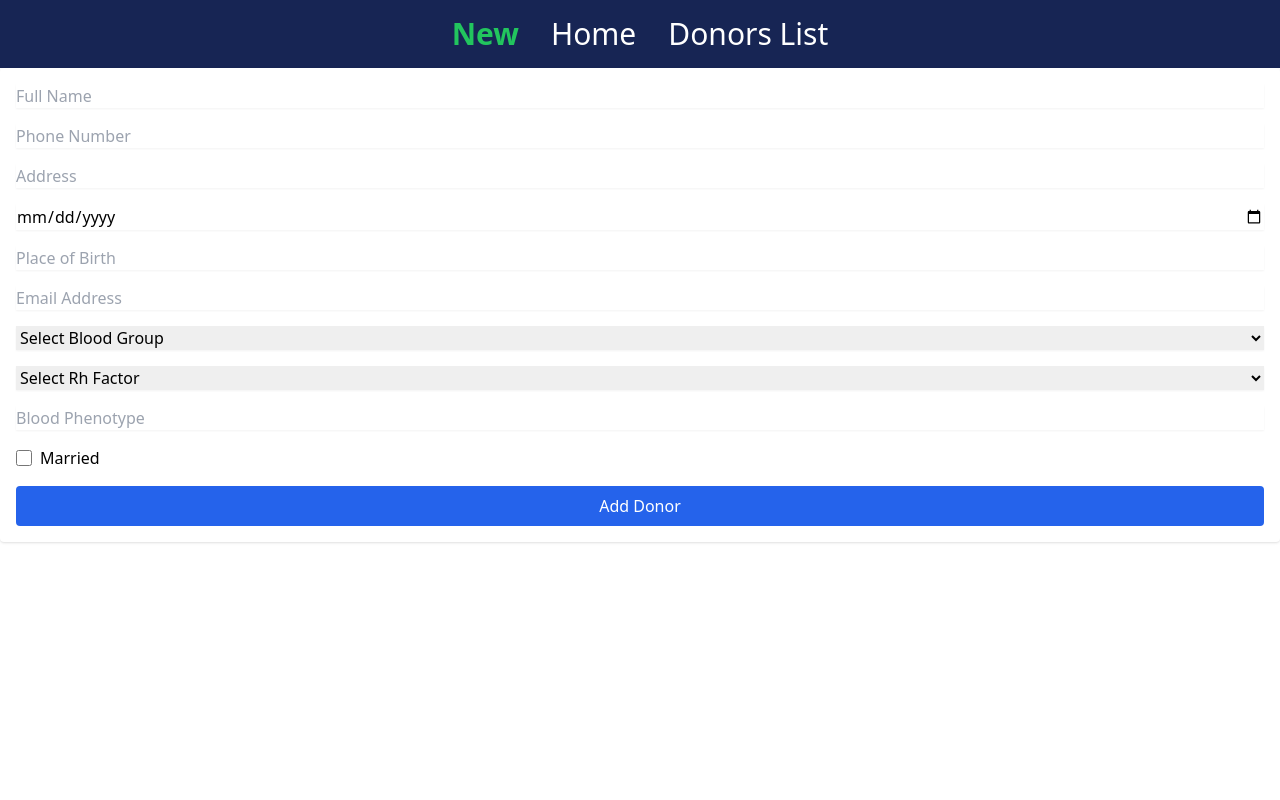
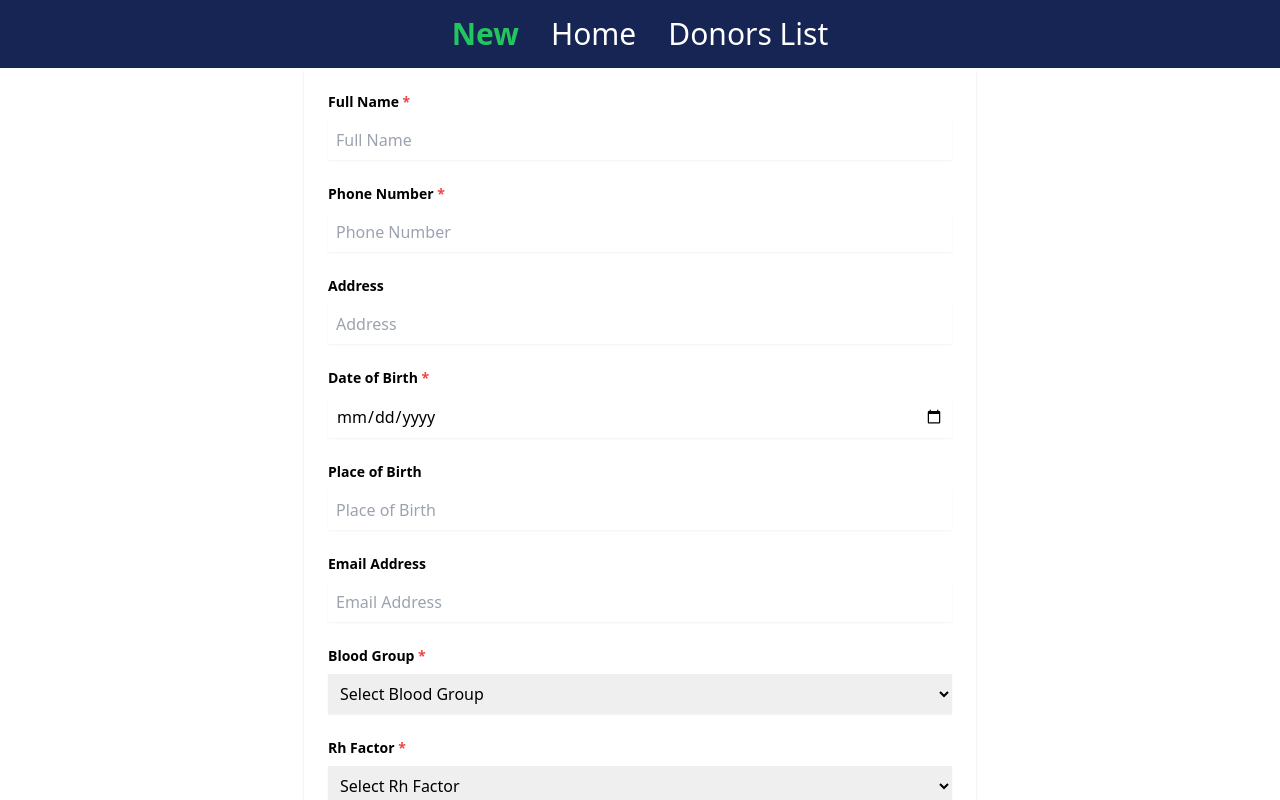
Before and after one commit to loairebouh/Ahyaha, a React (Vite) app: page /add-donor in a window 1280 px wide. Shown: the top 800 px of the page. Built offline with nearby package versions, Linux system fonts and the light colour scheme.

Commit message:
refactor (add donor form) make the necessary info required

```diff
--- a/src/components/AddDonorForm.tsx
+++ b/src/components/AddDonorForm.tsx
@@ -78,62 +78,94 @@ const AddDonorForm: React.FC = () => {
 			)}
 			<form
 				onSubmit={handleSubmit}
-				className="p-4 bg-white shadow rounded space-y-4"
+				className="p-6 bg-white shadow rounded space-y-6 max-w-2xl mx-auto"
 			>
 				{/* Form Inputs */}
+				<div className="flex flex-col">
+					<label className="font-semibold text-sm">
+						Full Name <span className="text-red-500">*</span>
+					</label>
 					<input
 						name="fullName"
 						type="text"
 						placeholder="Full Name"
 						value={form.fullName}
 						onChange={handleInputChange}
-					className="block w-full border-gray-300 rounded-md shadow-sm"
+						required
+						className="block w-full border-gray-300 rounded-md shadow-sm p-2 mt-2"
 					/>
+				</div>
+				<div className="flex flex-col">
+					<label className="font-semibold text-sm">
+						Phone Number <span className="text-red-500">*</span>
+					</label>
 					<input
 						name="phoneNumber"
 						type="tel"
 						placeholder="Phone Number"
 						value={form.phoneNumber}
 						onChange={handleInputChange}
-					className="block w-full border-gray-300 rounded-md shadow-sm"
+						required
+						className="block w-full border-gray-300 rounded-md shadow-sm p-2 mt-2"
 					/>
+				</div>
+				<div className="flex flex-col">
+					<label className="font-semibold text-sm">Address</label>
 					<input
 						name="address"
 						type="text"
 						placeholder="Address"
 						value={form.address}
 						onChange={handleInputChange}
-					className="block w-full border-gray-300 rounded-md shadow-sm"
+						className="block w-full border-gray-300 rounded-md shadow-sm p-2 mt-2"
 					/>
+				</div>
+				<div className="flex flex-col">
+					<label className="font-semibold text-sm">
+						Date of Birth <span className="text-red-500">*</span>
+					</label>
 					<input
 						name="dateOfBirth"
 						type="date"
 						placeholder="Date of Birth"
 						value={form.dateOfBirth}
 						onChange={handleInputChange}
-					className="block w-full border-gray-300 rounded-md shadow-sm"
+						required
+						className="block w-full border-gray-300 rounded-md shadow-sm p-2 mt-2"
 					/>
+				</div>
+				<div className="flex flex-col">
+					<label className="font-semibold text-sm">Place of Birth</label>
 					<input
 						name="placeOfBirth"
 						type="text"
 						placeholder="Place of Birth"
 						value={form.placeOfBirth}
 						onChange={handleInputChange}
-					className="block w-full border-gray-300 rounded-md shadow-sm"
+						className="block w-full border-gray-300 rounded-md shadow-sm p-2 mt-2"
 					/>
+				</div>
+				<div className="flex flex-col">
+					<label className="font-semibold text-sm">Email Address</label>
 					<input
 						name="email"
 						type="email"
 						placeholder="Email Address"
 						value={form.email}
 						onChange={handleInputChange}
-					className="block w-full border-gray-300 rounded-md shadow-sm"
+						className="block w-full border-gray-300 rounded-md shadow-sm p-2 mt-2"
 					/>
+				</div>
+				<div className="flex flex-col">
+					<label className="font-semibold text-sm">
+						Blood Group <span className="text-red-500">*</span>
+					</label>
 					<select
 						name="bloodGroup"
 						value={form.bloodGroup}
 						onChange={handleInputChange}
-					className="block w-full border-gray-300 rounded-md shadow-sm"
+						required
+						className="block w-full border-gray-300 rounded-md shadow-sm p-2 mt-2"
 					>
 						<option value="">Select Blood Group</option>
 						<option value="A">A</option>
@@ -141,25 +173,35 @@ const AddDonorForm: React.FC = () => {
 						<option value="AB">AB</option>
 						<option value="O">O</option>
 					</select>
+				</div>
+				<div className="flex flex-col">
+					<label className="font-semibold text-sm">
+						Rh Factor <span className="text-red-500">*</span>
+					</label>
 					<select
 						name="rhFactor"
 						value={form.rhFactor}
 						onChange={handleInputChange}
-					className="block w-full border-gray-300 rounded-md shadow-sm"
+						required
+						className="block w-full border-gray-300 rounded-md shadow-sm p-2 mt-2"
 					>
 						<option value="">Select Rh Factor</option>
 						<option value="+">+</option>
 						<option value="-">-</option>
 					</select>
+				</div>
+				<div className="flex flex-col">
+					<label className="font-semibold text-sm">Blood Phenotype</label>
 					<input
 						name="phenotype"
 						type="text"
 						placeholder="Blood Phenotype"
 						value={form.phenotype}
 						onChange={handleInputChange}
-					className="block w-full border-gray-300 rounded-md shadow-sm"
+						className="block w-full border-gray-300 rounded-md shadow-sm p-2 mt-2"
 					/>
-				<label className="flex items-center space-x-2">
+				</div>
+				<div className="flex items-center space-x-2">
 					<input
 						name="marriedStatus"
 						type="checkbox"
@@ -167,11 +209,11 @@ const AddDonorForm: React.FC = () => {
 						onChange={handleInputChange}
 						className="h-4 w-4 text-blue-600"
 					/>
-					<span>Married</span>
-				</label>
+					<span className="text-sm">Married</span>
+				</div>
 				<button
 					type="submit"
-					className="w-full bg-blue-600 text-white py-2 rounded"
+					className="w-full bg-blue-600 text-white py-3 rounded-lg mt-4"
 				>
 					Add Donor
 				</button>
--- a/src/components/DonorList.tsx
+++ b/src/components/DonorList.tsx
@@ -1,6 +1,6 @@
 import React, { useEffect, useState } from "react";
-import { db } from "../database/db";
 import { Donor } from "../types/donor";
+import NavBar from "../components/NavBar";
 
 const DonorList: React.FC = () => {
 	const [donors, setDonors] = useState<Donor[]>([]);
@@ -9,24 +9,48 @@ const DonorList: React.FC = () => {
 	const [editingDonor, setEditingDonor] = useState<Donor | null>(null);
 
 	useEffect(() => {
-		const fetchDonors = async () => {
-			const allDonors = await db.donors.toArray();
-			setDonors(allDonors);
+		// Load donors from localStorage
+		const storedDonors = JSON.parse(localStorage.getItem("donors") || "[]");
+		setDonors(storedDonors);
+	}, []);
+
+	// Handle deleting a donor with confirmation
+	const handleDelete = (id: number) => {
+		const confirmation = window.prompt(
+			"Type 'delete' to confirm the deletion of this donor."
+		);
+
+		if (confirmation?.toLowerCase() === "delete") {
+			// Filter out the donor by ID
+			const updatedDonors = donors.filter((donor) => donor.id !== id);
+
+			// Update localStorage with the new donors list
+			localStorage.setItem("donors", JSON.stringify(updatedDonors));
+			setDonors(updatedDonors); // Update the state with the filtered list
+		} else {
+			alert("Deletion cancelled. Type 'delete' to confirm.");
+		}
 	};
-		fetchDonors();
-	}, []);
 
 	const handleInputChange = (
 		e: React.ChangeEvent<HTMLInputElement | HTMLSelectElement>
 	) => {
-		const { name, value } = e.target;
-		setEditingDonor((prev) => (prev ? { ...prev, [name]: value } : null));
+		const { name, value, type } = e.target;
+		const checked =
+			type === "checkbox" ? (e.target as HTMLInputElement).checked : undefined;
+
+		setEditingDonor((prev) =>
+			prev ? { ...prev, [name]: type === "checkbox" ? checked : value } : null
+		);
 	};
 
-	const handleEditSave = async () => {
+	const handleEditSave = () => {
 		if (editingDonor) {
-			await db.donors.update(editingDonor.id, editingDonor);
-			const updatedDonors = await db.donors.toArray();
+			// Save updated donor data in localStorage
+			const updatedDonors = donors.map((donor) =>
+				donor.id === editingDonor.id ? editingDonor : donor
+			);
+			localStorage.setItem("donors", JSON.stringify(updatedDonors));
 			setDonors(updatedDonors);
 			setEditingDonor(null);
 		}
@@ -42,6 +66,8 @@ const DonorList: React.FC = () => {
 	});
 
 	return (
+		<div>
+			<NavBar />
 			<div className="p-4 bg-white shadow rounded relative">
 				<h2 className="text-lg font-semibold mb-4">Donor List</h2>
 
@@ -87,12 +113,31 @@ const DonorList: React.FC = () => {
 									<td className="border px-4 py-2">{donor.email}</td>
 									<td className="border px-4 py-2">{donor.bloodGroup}</td>
 									<td className="border px-4 py-2">{donor.rhFactor}</td>
-								<td className="border px-4 py-2">
+									<td className="border px-4 py-2 flex space-x-2">
 										<button
 											onClick={() => setEditingDonor(donor)}
 											className="bg-blue-500 text-white px-2 py-1 rounded"
 										>
 											Edit
+										</button>
+										<button
+											onClick={() => {
+												if (donor.id !== undefined) {
+													const confirmDelete = window.prompt(
+														"Type 'DELETE' to confirm the deletion"
+													);
+													if (confirmDelete === "DELETE") {
+														handleDelete(donor.id);
+													} else {
+														alert("Delete operation canceled.");
+													}
+												} else {
+													alert("Invalid donor ID");
+												}
+											}}
+											className="bg-red-500 text-white px-2 py-1 rounded"
+										>
+											Delete
 										</button>
 									</td>
 								</tr>
@@ -110,27 +155,41 @@ const DonorList: React.FC = () => {
 					</tbody>
 				</table>
 
+				{/* Edit Donor Modal */}
 				{editingDonor && (
 					<div className="fixed inset-0 bg-black bg-opacity-50 flex items-center justify-center">
 						<div className="bg-white p-6 rounded shadow-md w-96">
 							<h3 className="text-lg font-semibold mb-4">Edit Donor</h3>
 							<div className="space-y-4">
+								<div className="relative">
 									<input
 										name="fullName"
 										type="text"
-								placeholder="Full Name"
+										placeholder="Full Name *"
 										value={editingDonor.fullName}
 										onChange={handleInputChange}
 										className="block w-full border-gray-300 rounded-md shadow-sm"
+										required
 									/>
+									<span className="absolute text-red-500 text-xl top-2 right-2">
+										*
+									</span>
+								</div>
+								<div className="relative">
 									<input
 										name="phoneNumber"
 										type="text"
-								placeholder="Phone Number"
+										placeholder="Phone Number *"
 										value={editingDonor.phoneNumber}
 										onChange={handleInputChange}
 										className="block w-full border-gray-300 rounded-md shadow-sm"
+										required
 									/>
+									<span className="absolute text-red-500 text-xl top-2 right-2">
+										*
+									</span>
+								</div>
+								<div className="relative">
 									<input
 										name="address"
 										type="text"
@@ -139,36 +198,73 @@ const DonorList: React.FC = () => {
 										onChange={handleInputChange}
 										className="block w-full border-gray-300 rounded-md shadow-sm"
 									/>
+								</div>
+								<div className="relative">
 									<input
 										name="email"
 										type="email"
-								placeholder="Email Address"
+										placeholder="Email Address *"
 										value={editingDonor.email}
 										onChange={handleInputChange}
 										className="block w-full border-gray-300 rounded-md shadow-sm"
+										required
 									/>
+									<span className="absolute text-red-500 text-xl top-2 right-2">
+										*
+									</span>
+								</div>
+								<div className="relative">
 									<select
 										name="bloodGroup"
 										value={editingDonor.bloodGroup}
 										onChange={handleInputChange}
 										className="block w-full border-gray-300 rounded-md shadow-sm"
+										required
 									>
-								<option value="">Select Blood Group</option>
 										<option value="A">A</option>
 										<option value="B">B</option>
 										<option value="AB">AB</option>
 										<option value="O">O</option>
 									</select>
+									<span className="absolute text-red-500 text-xl top-2 right-2">
+										*
+									</span>
+								</div>
+								<div className="relative">
 									<select
 										name="rhFactor"
 										value={editingDonor.rhFactor}
 										onChange={handleInputChange}
 										className="block w-full border-gray-300 rounded-md shadow-sm"
+										required
 									>
-								<option value="">Select Rh Factor</option>
 										<option value="+">+</option>
 										<option value="-">-</option>
 									</select>
+									<span className="absolute text-red-500 text-xl top-2 right-2">
+										*
+									</span>
+								</div>
+								<div className="relative">
+									<input
+										name="phenotype"
+										type="text"
+										placeholder="Blood Phenotype"
+										value={editingDonor.phenotype || ""}
+										onChange={handleInputChange}
+										className="block w-full border-gray-300 rounded-md shadow-sm"
+									/>
+								</div>
+								<div className="relative flex items-center space-x-2">
+									<input
+										name="marriedStatus"
+										type="checkbox"
+										checked={!!editingDonor.marriedStatus}
+										onChange={handleInputChange}
+										className="h-4 w-4 text-blue-600"
+									/>
+									<span>Married</span>
+								</div>
 							</div>
 							<div className="mt-4 flex justify-end space-x-2">
 								<button
@@ -188,6 +284,7 @@ const DonorList: React.FC = () => {
 					</div>
 				)}
 			</div>
+		</div>
 	);
 };
 
```
Lines whose indentation alone changed are shown as unchanged.
